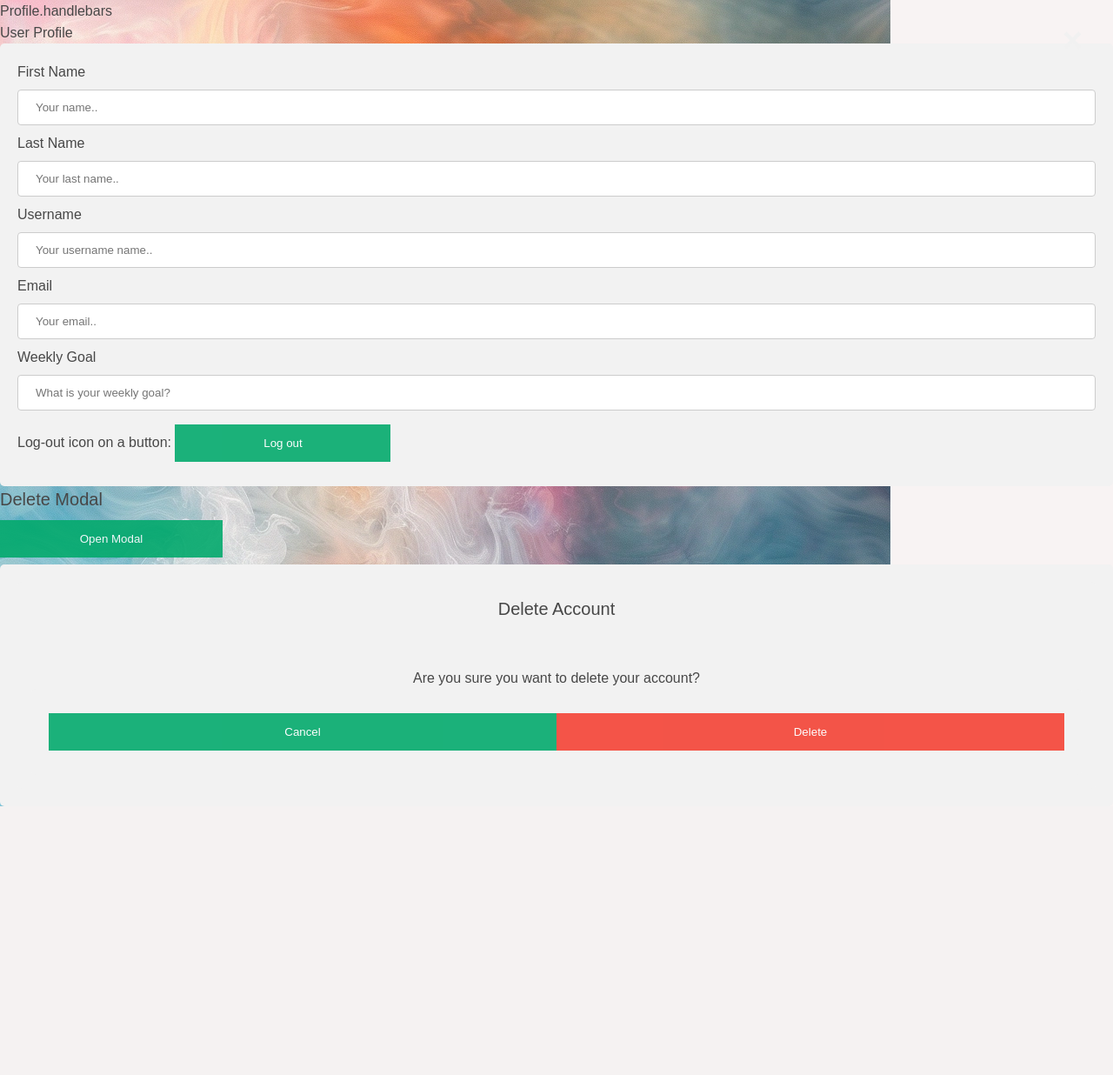
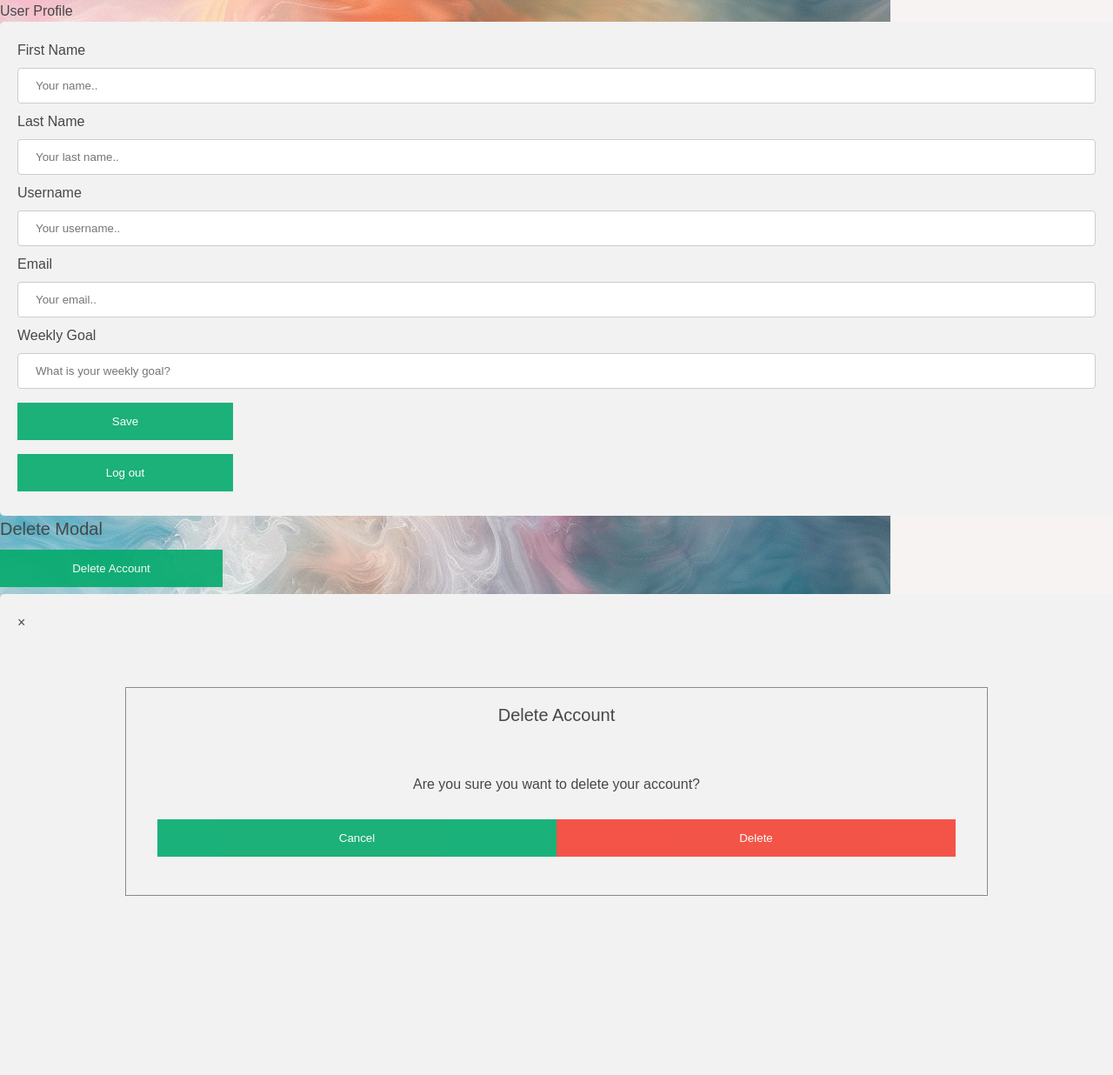
Before and after one commit to rbenjamin4/meditation-app, a Node server app: page /profile in a window 1280 px wide. Shown: the whole page at 87% size. Before the commit the page ends 927 px from the top, so only its background shows below. Run offline with Node 20, Linux system fonts and the light colour scheme; some libraries are stand-ins or nearby versions; some web fonts are replaced.

Commit message:
fixed errors

```diff
--- a/views/profile.handlebars
+++ b/views/profile.handlebars
@@ -1,5 +1,3 @@
-Profile.handlebars
-
 <!DOCTYPE html>
 <html>
 <style>
@@ -47,7 +45,7 @@ div {
     <input type="text" id="lname" name="lastname" placeholder="Your last name..">
 
     <label for="uName">Username</label>
-    <input type="text" id="uname" name="username" placeholder="Your username name..">
+    <input type="text" id="uname" name="username" placeholder="Your username..">
 
     <label for="email">Email</label>
     <input type="text" id="email" name="email" placeholder="Your email..">
@@ -55,13 +53,17 @@ div {
     <label for="goal">Weekly Goal</label>
     <input type="text" id="goal" name="goal" placeholder="What is your weekly goal?">
 
-   {{!-- <input type="submit" value="Submit"> --}}
+   <p>
+      <button type="button" class="btn btn-default btn-sm">
+        <span class="glyphicon glyphicon-save"></span> Save
+          </button>
+    </p>
 
-     <p>Log-out icon on a button:
-                  <button type="button" class="btn btn-default btn-sm">
-                    <span class="glyphicon glyphicon-log-out"></span> Log out
-                  </button>
-                </p>
+     <p>
+      <button type="button" class="btn btn-default btn-sm">
+        <span class="glyphicon glyphicon-log-out"></span> Log out
+          </button>
+    </p>
   </form>
 </div>
 <style>
@@ -96,24 +98,23 @@ button:hover {
 }
 
 .delete {
-  display: none; /* Hidden by default */
-  position: fixed; /* Stay in place */
-  z-index: 1; /* Sit on top */
+  display: none;
+  position: fixed;
+  z-index: 1;
   left: 0;
   top: 0;
-  width: 100%; /* Full width */
-  height: 100%; /* Full height */
-  overflow: auto; /* Enable scroll if needed */
+  width: 100%;
+  height: 100%;
+  overflow: auto;
   background-color: #474e5d;
   padding-top: 50px;
 }
 
 .delete-content {
   background-color: #fefefe;
-  margin: 5% auto 15% auto; /* 5% from the top, 15% from the bottom and centered */
+  margin: 5% auto 15% auto;
   border: 1px solid #888;
-  width: 80%; /* Could be more or less, depending on screen size */
-}
+  width: 80%;
 
 hr {
   border: 1px solid #f1f1f1;
@@ -135,14 +136,14 @@ hr {
   cursor: pointer;
 }
 
-/* Clear floats */
+
 .clearfix::after {
   content: "";
   clear: both;
   display: table;
 }
 
-/* Change styles for cancel button and delete button on extra small screens */
+
 @media screen and (max-width: 300px) {
   .cancelbtn, .deletebtn {
      width: 100%;
@@ -153,11 +154,11 @@ hr {
 
 <h2>Delete Modal</h2>
 
-<button onclick="document.getElementById('id01').style.display='block'">Open Modal</button>
+<button onclick="document.getElementById('id01').style.display='block'">Delete Account</button>
 
 <div id="id01" class="modal">
-  <span onclick="document.getElementById('id01').style.display='none'" class="close" title="Close Modal">×</span>
-  <form class="modal-content" action="/action_page.php">
+  <span onclick="document.getElementById('id01').style.display='none'" class="close" title="Delete">×</span>
+  <form class="delete-content" action="/action_page.php">
     <div class="container">
       <h1>Delete Account</h1>
       <p>Are you sure you want to delete your account?</p>
@@ -171,13 +172,13 @@ hr {
 </div>
 
 <script>
-// Get the modal
+
 var delete = document.getElementById('id01');
 
-// When the user clicks anywhere outside of the modal, close it
+
 window.onclick = function(event) {
   if (event.target == delete) {
-    modal.style.display = "none";
+    delete.style.display = "none";
   }
 }
 </style>
```
